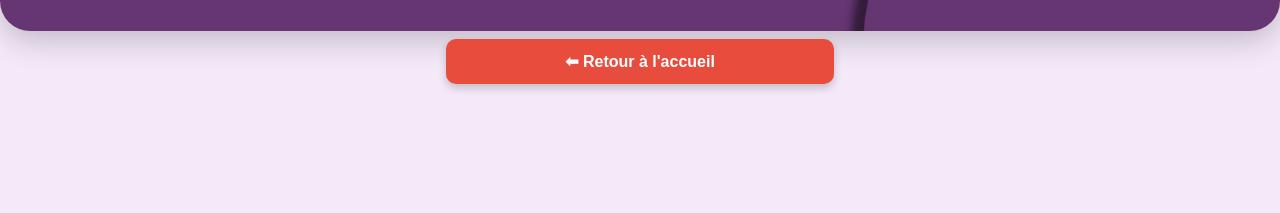
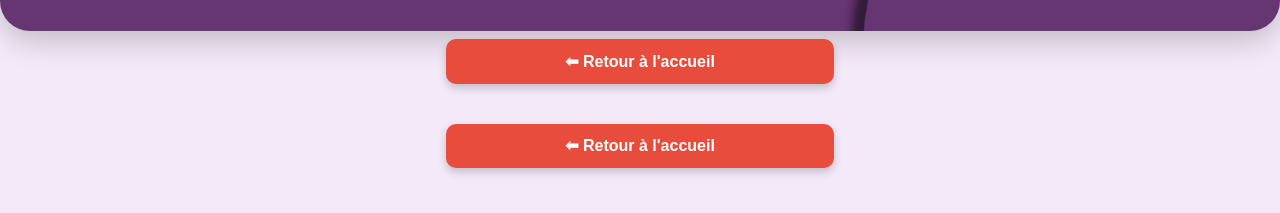
Before and after one commit to Redshadow31/NewFamily, a plain HTML site: page vip.html in a window 1280 px wide. Shown: the part 269-482 px from the top of the page. Drawn offline with Linux system fonts and the light colour scheme; no server answers.

Commit message:
Update vip.html

```diff
--- a/vip.html
+++ b/vip.html
@@ -1,4 +1,12 @@
 <!DOCTYPE html>
+<html lang="fr">
+  <head>
+    <meta charset="UTF-8" />
+    <title>VIP du mois - New Family</title>
+    <link rel="stylesheet" href="style.css" />
+  </head>
+  <body>
+ <!DOCTYPE html>
 <html lang="fr">
   <head>
     <meta charset="UTF-8" />
@@ -29,3 +37,12 @@
     <script src="vip.js"></script>
   </body>
 </html>
+    <div class="button-container single-button">
+      <a href="index.html" class="event-button">⬅ Retour à l'accueil</a>
+    </div>
+
+    <div class="user-grid" id="vip-users"></div>
+
+    <script src="vip.js"></script>
+  </body>
+</html>
```
